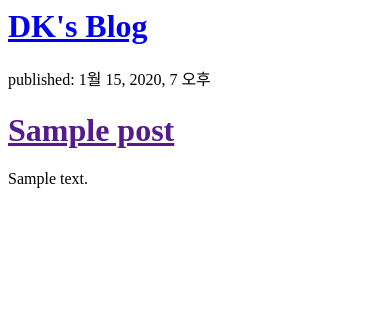
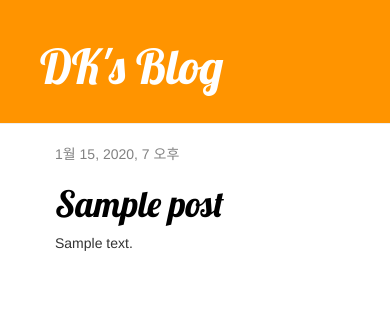
Before and after one commit to simplydk1986/my-first-blog, a Django app: template blog/templates/blog/post_list.html in a window 390 px wide. Shown: the top 322 px of the page. Run offline with Django 3.2, Linux system fonts and the light colour scheme; the template is opened without the code that fills it: values that come from a table or form of the project are taken from there, others are empty; tables that the repository leaves empty hold one stand-in row (values such as "Sample post"); some libraries are stand-ins or nearby versions.

Commit message:
Added view and template for detailed blog post as well as CSS for the site

```diff
--- /dev/null
+++ b/blog/static/css/blog.css
@@ -0,0 +1,46 @@
+.page-header {
+    background-color: #ff9400;
+    margin-top: 0;
+    padding: 20px 20px 20px 40px;
+}
+
+.page-header h1, .page-header h1 a, .page-header h1 a:visited, .page-header h1 a:active {
+    color: #ffffff;
+    font-size: 36pt;
+    text-decoration: none;
+}
+
+.content {
+    margin-left: 40px;
+}
+
+h1, h2, h3, h4 {
+    font-family: 'Lobster', cursive;
+}
+
+.date {
+    color: #828282;
+}
+
+.save {
+    float: right;
+}
+
+.post-form textarea, .post-form input {
+    width: 100%;
+}
+
+.top-menu, .top-menu:hover, .top-menu:visited {
+    color: #ffffff;
+    float: right;
+    font-size: 26pt;
+    margin-right: 20px;
+}
+
+.post {
+    margin-bottom: 70px;
+}
+
+.post h1 a, .post h1 a:visited {
+    color: #000000;
+}
--- a/blog/templates/blog/post_list.html
+++ b/blog/templates/blog/post_list.html
@@ -1,18 +1,33 @@
+{% load staticfiles %}
+
 <html>
     <head>
         <title>DK's blog</title>
+        <link rel="stylesheet" href="//maxcdn.bootstrapcdn.com/bootstrap/3.2.0/css/bootstrap.min.css">
+        <link rel="stylesheet" href="//maxcdn.bootstrapcdn.com/bootstrap/3.2.0/css/bootstrap-theme.min.css">
+        <link rel="stylesheet" href="{% static 'css/blog.css' %}">
+		<link href="//fonts.googleapis.com/css?family=Lobster&subset=latin,latin-ext" rel="stylesheet" type="text/css">
     </head>
     <body>
-	<div>
+        <div class="page-header">
             <h1><a href="/">DK's Blog</a></h1>
         </div>
-
+			<div class="content container">
+			<div class="row">
+				<div class="col-md-8">
+					{% block content %}
 						{% for post in posts %}
-    <div>
-        <p>published: {{ post.published_date }}</p>
-        <h1><a href="">{{ post.title }}</a></h1>
+							<div class="post">
+								<div class="date">
+									{{ post.published_date }}
+								</div>
+								<h1><a href="{% url 'post_detail' pk=post.pk %}">{{ post.title }}</a></h1>
 								<p>{{ post.text|linebreaksbr }}</p>
 							</div>
 						{% endfor %}
+					{% endblock %}
+				</div>
+			</div>
+		</div>
     </body>
 </html>
--- a/blog/urls.py
+++ b/blog/urls.py
@@ -3,4 +3,5 @@ from . import views
 
 urlpatterns = [
     url(r'^$', views.post_list, name='post_list'),
+	url(r'^post/(?P<pk>\d+)/$', views.post_detail, name='post_detail'),
 ]
--- a/blog/views.py
+++ b/blog/views.py
@@ -1,7 +1,12 @@
 from django.shortcuts import render
 from django.utils import timezone
 from .models import Post
+from django.shortcuts import render, get_object_or_404
 
 def post_list(request):
     posts = Post.objects.filter(published_date__lte=timezone.now()).order_by('published_date')
     return render(request, 'blog/post_list.html', {'posts': posts})
+
+def post_detail(request, pk):
+    post = get_object_or_404(Post, pk=pk)
+    return render(request, 'blog/post_detail.html', {'post': post})
```
Also changed, not shown: blog/templates/blog/base.html (added, +24 -0 lines), blog/templates/blog/post_detail.html (added, +13 -0 lines). Lines whose indentation alone changed are shown as unchanged.
